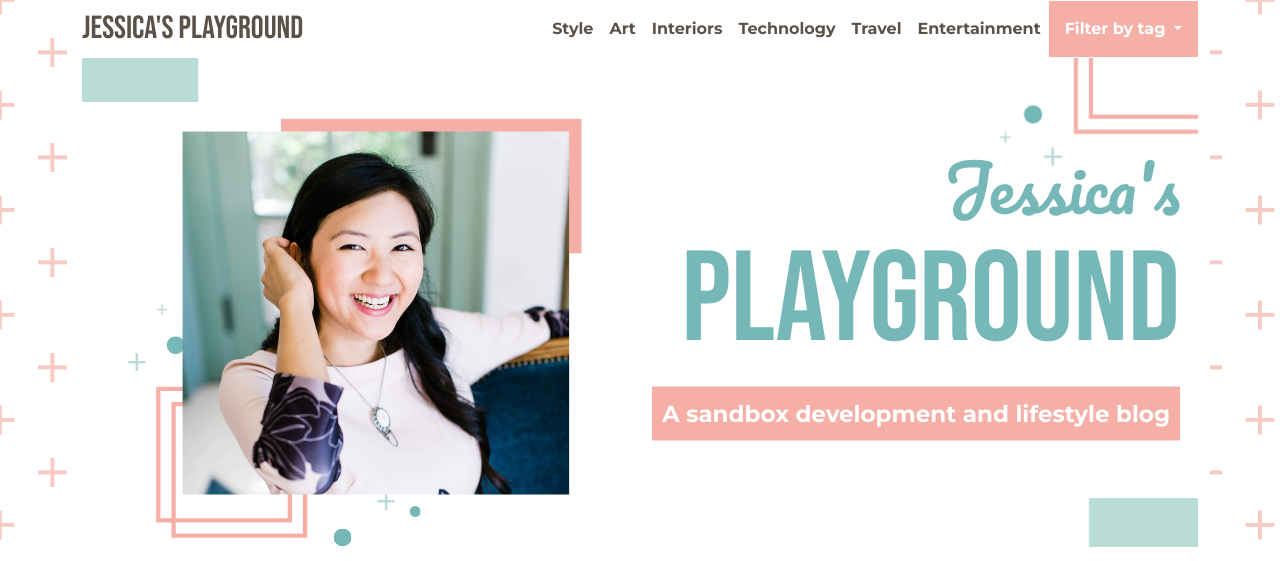
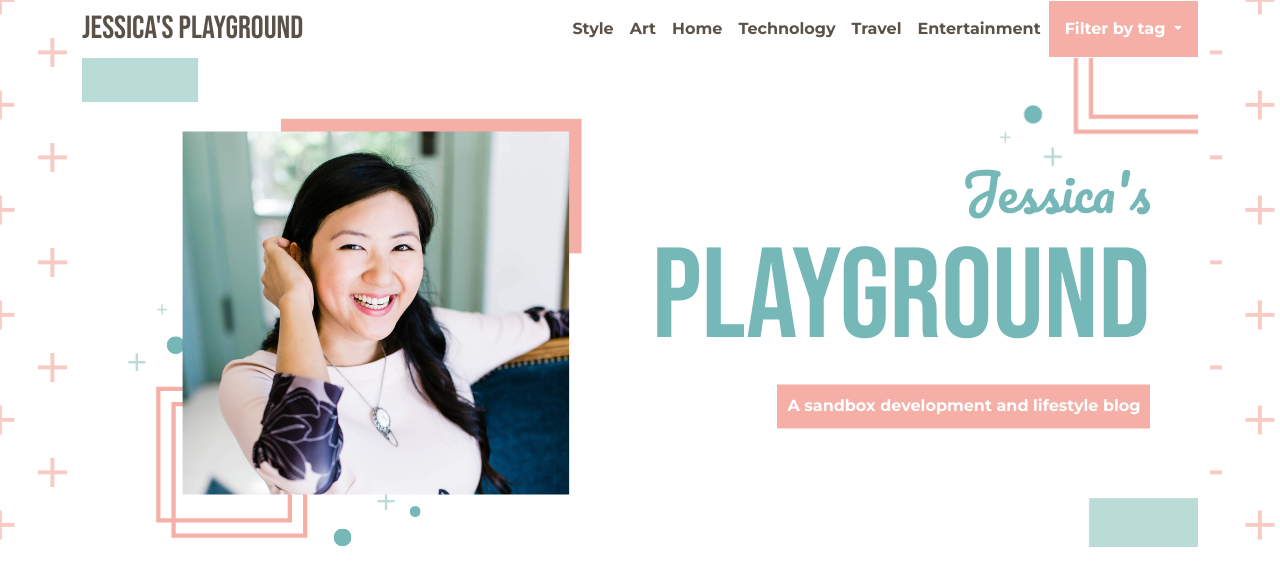
Before and after one commit to jessicaliang721/jessicas-playground, a Jekyll site: the page built from index.html, in a window 1280 px wide. Shown: the top 561 px of the page. Built offline with Jekyll 4.4.1, drawn with Linux system fonts in a browser that asks for light colours; the list of posts is cut into pages by our own code; comment, search, counter and statistics services are not loaded; some of the changed text lies outside the part shown.

Commit message:
add new post, hero styling

```diff
--- /dev/null
+++ b/_category/home.md
@@ -0,0 +1,3 @@
+---
+slug: home
+---
--- a/_category/interiors.md
+++ /dev/null
@@ -1,3 +0,0 @@
----
-slug: interiors
----
--- a/_data/categories.yml
+++ b/_data/categories.yml
@@ -2,8 +2,8 @@
   link: /category/style
 - name: Art
   link: /category/art
-- name: Interiors
-  link: /category/interiors
+- name: Home
+  link: /category/home
 - name: Technology
   link: /category/technology
 - name: Travel
--- a/assets/css/styles.scss
+++ b/assets/css/styles.scss
@@ -342,6 +342,7 @@ a {
   }
 }
 
+// Medium devices (tablets, 768px and up)
 @include media-breakpoint-up(md) {
   h1 {
     font-size: 4rem;
@@ -379,7 +380,7 @@ a {
     .single-category {
       p {
         display: block;
-        font-size: 2vw;
+        font-size: 1rem;
       }
     }
   }
@@ -406,21 +407,20 @@ a {
   }
 }
 
+// Large devices (desktops, 992px and up)
 @include media-breakpoint-up(lg) {
   .hero {
     .body {
       .metadata {
         padding-right: 0;
-
         .title {
-          font-size: 5vw;
+          font-size: 3rem;
         }
         .subtitle {
-          font-size: 10vw;
+          font-size: 7rem;
         }
-
         .tagline {
-          font-size: 1.8vw;
+          font-size: 1rem;
         }
       }
     }
@@ -453,3 +453,52 @@ a {
     }
   }
 }
+
+// X-Large devices (large desktops, 1200px and up)
+@include media-breakpoint-up(xl) {
+  .hero {
+    .body {
+      .metadata {
+        .title {
+          font-size: 4vw;
+        }
+        .subtitle {
+          font-size: 10vw;
+        }
+      }
+    }
+  }
+
+  .browse-category {
+    .single-category {
+      p {
+        font-size: 1.5rem;
+      }
+
+      img {
+        padding: 0 2rem;
+      }
+    }
+  }
+}
+
+// XX-Large devices (larger desktops, 1400px and up)
+@include media-breakpoint-up(xxl) {
+  .hero {
+    .body {
+      .metadata {
+        right: 10%;
+
+        .title {
+          font-size: 4rem;
+        }
+        .subtitle {
+          font-size: 10rem;
+        }
+        .tagline {
+          font-size: 1.25rem;
+        }
+      }
+    }
+  }
+}
```
Also changed, not shown: _posts/2021-03-09-desktop-aquarium.md (added, +80 -0 lines), assets/images/category_icons/home.png (renamed from assets/images/category_icons/interiors.png), 1 other file.
